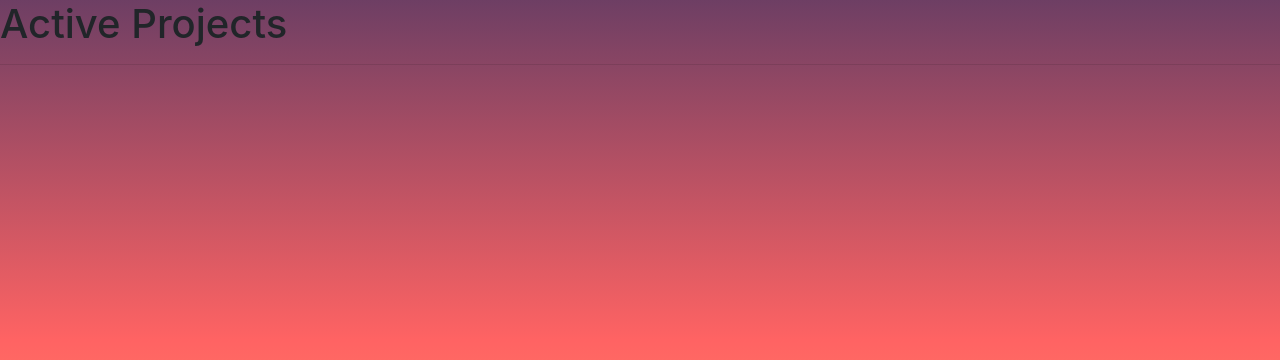
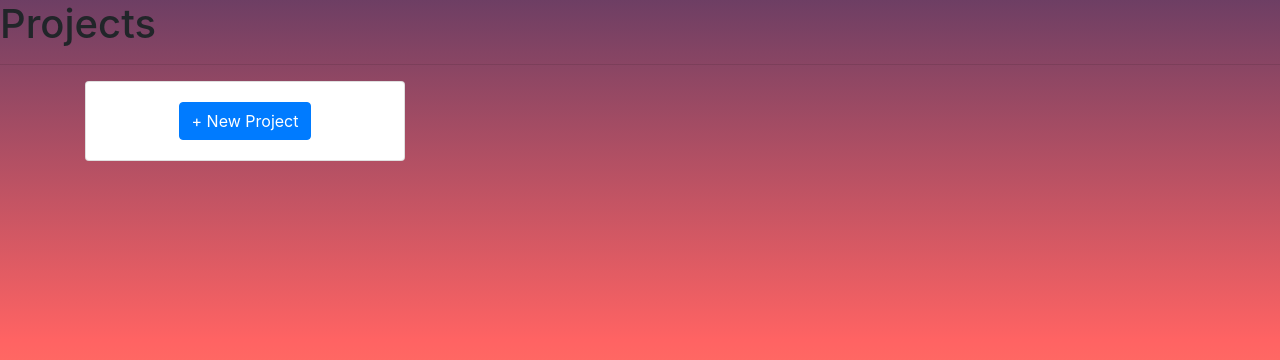
Before and after one commit to sd-owens/SuperTasks, a Django app: page /projects/ in a window 1280 px wide. Shown: the part 60-420 px from the top of the page. Run offline with Django 3.2, Linux system fonts and the light colour scheme; the visitor is signed in with stand-in values (Sample User, id 1); data that the repository does not hold is empty; some libraries are stand-ins or nearby versions.

Commit message:
Add basic dashboard showing projects
- Adds a dashboard showing a summary card for each project
- Adds a card to link to the page to create a new project

```diff
--- a/projects/models.py
+++ b/projects/models.py
@@ -14,6 +14,9 @@ class Project(models.Model):
     a project has many members and a User can be a member
     of many projects.
     """
+
+    def __str__(self):
+        return self.name
 
     # Basic data type fields
     name = models.CharField(max_length=256)
--- a/projects/templates/projects/projects.html
+++ b/projects/templates/projects/projects.html
@@ -7,44 +7,55 @@
 
 
 {% block styling %}
-    <!-- Any styling needed for this template would go here -->
-    <link rel="stylesheet" href="{% static 'CSS/test.css' %}">
+    <!-- Google Fonts: Roboto -->
+    <link href="https://fonts.googleapis.com/css2?family=Manrope:wght@500&family=Roboto:wght@500&display=swap" rel="stylesheet">
+
+    <!-- Font awesome icons -->
+    <script src="https://use.fontawesome.com/releases/v5.0.7/css/all.css" crossorigin="anonymous"></script>
 {% endblock %}
 
 
 <!-- Main content of template goes here -->
 {% block content %}
-    <div >
+<div>
     <div class="form-title-container">
-            <h1 class="form-logo">Active Projects <i class="fas fa-tasks"></i></h1>
-            <hr class="form-logo">
+        <h1>Projects <span class="fas fa-tasks"></span></h1>
+        <hr>
     </div>
+
+    <div class="container">
+        <div class="card-deck">
         {% for project in project_data %}
-            <li>{{ project.name}}</li>
-            <li>{{ project.description}}</li>
-            <li>{{ project.start_date}}</li>
-            <li>{{ project.due_date}}</li>
-            <li>{{ project.budget}}</li>
-            {% if project.status == 0 %}
-                <li>NOT STARTED</li>
-            {% elif project.status == 10 %}
-                <li>IN PROGRESS</li>
-            {% elif project.status == 20 %}
-                <li>UNDER REVIEW</li>
-            {% elif project.status == 30 %}
-                <li>COMPLETED</li>
-            {% else %}
-                <li>STALLED</li>
+        <div class="card card-project">
+            <div class="card-header">
+                <h5 class="card-title">{{ project.name }}</h5>
+                <span class="badge badge-info">{{ project.get_status_display }}</span>
+            </div>
+            <div class="card-body">
+                <p class="card-text">{{ project.description }}</p>
+                <p class="text-muted"><strong>Due: </strong>{{ project.due_date }}
+                    {% if project.is_overdue %}
+                    <span class="badge badge-danger ml-2">Overdue</span>
                     {% endif %}
-            <li>Features:</li>
-            {% for feature in feature_data %}
-                {% if project.id == feature.project.id %}
-                    <li>{{ feature.title}}</li>
-                {% endif %}
+                </p>
+                <p class="text-muted"><strong>Team: </strong>(to be added)</p>
+
+            </div>
+            <div class="card-footer">
+                <a href="/projects/{{ project.id }}" class="btn btn-link float-right">Manage Project &#8594;</a>
+            </div>
+        </div>
         {% endfor %}
-            <br></br>
-        {% endfor %}
+        <div class="card card-project">
+            <div class="card-body d-flex justify-content-center align-items-center">
+                <a href="/projects/new" class="btn btn-primary btn-large">+ New Project</a>
+            </div>
+        </div>
+
+    </div>
         <!--each project will have its own page-->
+    </div>
+
 
 </div>
 {% endblock %}
--- a/static/CSS/main.css
+++ b/static/CSS/main.css
@@ -40,3 +40,9 @@ body {
     width: 100%;
     height: 2.5rem;
   } */
+
+/* Projects app */
+.card-project {
+  max-width: 20rem;
+  min-width: 20rem;
+}
```
Lines whose indentation alone changed are shown as unchanged.
